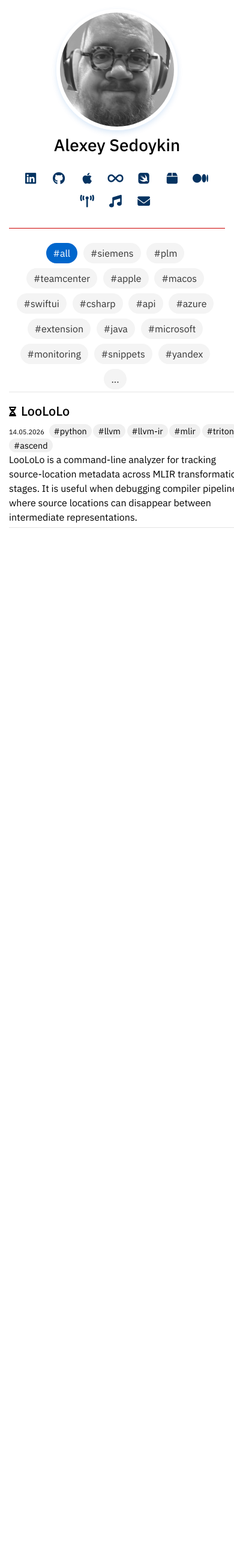
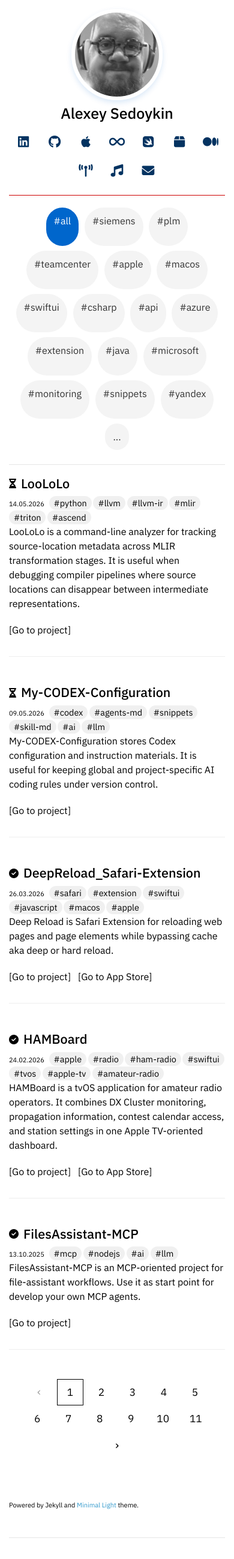
Before and after one commit to Krusty84/krusty84.github.io, a Jekyll site: the page built from index.html, in a window 390 px wide. Shown: the whole page at 60% size. Built offline with Jekyll 4.4.1, drawn with Linux system fonts in a browser that asks for light colours; a style sheet for code colours, icons or effects is not loaded; before the commit the page ends 900 px from its top, so only the background shows below that.

Commit message:
Refactor email link and enhance accessibility for social icons and tags

```diff
--- a/_config.yml
+++ b/_config.yml
@@ -20,7 +20,7 @@
 medium: https://medium.com/@Krusty84
 qrz: https://qrz.com/db/UB3ARM
 music: /music.html
-e-mail: "mailto:sedoykin@gmail.com"
+email_href: "mailto:sedoykin@gmail.com"
 
 # Images (e.g., your profile picture and your website's favicon)
 # "favicon" and "favicon_dark" are used for the light and dark modes, respectively.
--- a/_layouts/homepage.html
+++ b/_layouts/homepage.html
@@ -58,47 +58,47 @@
         {% endif %}
         <div class="social-icons">
           {% if site.google_scholar %}
-          <a style="margin: 0 5px 0 0" href="{{ site.google_scholar }}" target="_blank" rel="noopener"><i class="ai ai-google-scholar" style="font-size:1.2rem"></i></a>
+          <a style="margin: 0 5px 0 0" href="{{ site.google_scholar }}" target="_blank" rel="noopener" aria-label="My Google Scholar profile"><i class="ai ai-google-scholar" style="font-size:1.2rem"></i></a>
           {% endif %}
           {% if site.cv_link %}
-          <a style="margin: 0 5px 0 0" href="{{ site.cv_link }}" target="_blank" rel="noopener"><i class="ai ai-cv" style="font-size:1.3rem;"></i></a>
+          <a style="margin: 0 5px 0 0" href="{{ site.cv_link }}" target="_blank" rel="noopener" aria-label="My CV"><i class="ai ai-cv" style="font-size:1.3rem;"></i></a>
           {% endif %}
           {% if site.linkedin %}
-          <a style="margin: 0 5px 0 0" href="{{ site.linkedin }}" target="_blank" rel="noopener"><i class="fab fa-linkedin" style="font-size:1.3rem;" title="My LinkedIn"></i></a>
+          <a style="margin: 0 5px 0 0" href="{{ site.linkedin }}" target="_blank" rel="noopener" aria-label="My LinkedIn"><i class="fab fa-linkedin" style="font-size:1.3rem;" title="My LinkedIn"></i></a>
           {% endif %}
           {% if site.github_link %}
-          <a style="margin: 0 5px 0 0" href="{{ site.github_link }}" target="_blank" rel="noopener"><i class="fab fa-github" style="font-size:1.3rem;" title="My GitHub"></i></a>
+          <a style="margin: 0 5px 0 0" href="{{ site.github_link }}" target="_blank" rel="noopener" aria-label="My GitHub"><i class="fab fa-github" style="font-size:1.3rem;" title="My GitHub"></i></a>
           {% endif %}
           {% if site.apple %}
-          <a style="margin: 0 5px 0 0" href="{{ site.apple }}" target="_blank" rel="noopener"><i class="fab fa-apple" style="font-size:1.3rem;" title="My developments on the App Store"></i></a>
+          <a style="margin: 0 5px 0 0" href="{{ site.apple }}" target="_blank" rel="noopener" aria-label="My developments on the App Store"><i class="fab fa-apple" style="font-size:1.3rem;" title="My developments on the App Store"></i></a>
           {% endif %}
           {% if site.msvsstore %}
-          <a style="margin: 0 5px 0 0" href="{{ site.msvsstore }}" target="_blank" rel="noopener"><i class="fas fa-infinity" style="font-size:1.3rem;" title="My developments on the Visual Studio marketplace"></i></a>
+          <a style="margin: 0 5px 0 0" href="{{ site.msvsstore }}" target="_blank" rel="noopener" aria-label="My developments on the Visual Studio marketplace"><i class="fas fa-infinity" style="font-size:1.3rem;" title="My developments on the Visual Studio marketplace"></i></a>
           {% endif %}
           {% if site.swiftindex %}
-          <a style="margin: 0 5px 0 0" href="{{ site.swiftindex }}" target="_blank" rel="noopener"><i class="fab fa-swift" style="font-size:1.3rem;" title="My helpers on the Swift Package Index"></i></a>
+          <a style="margin: 0 5px 0 0" href="{{ site.swiftindex }}" target="_blank" rel="noopener" aria-label="My helpers on the Swift Package Index"><i class="fab fa-swift" style="font-size:1.3rem;" title="My helpers on the Swift Package Index"></i></a>
           {% endif %}
           {% if site.nuget %}
-          <a style="margin: 0 5px 0 0" href="{{ site.nuget }}" target="_blank" rel="noopener"><i class="fas fa-box" style="font-size:1.3rem;" title="My developments on the NuGet Gallery"></i></a>
+          <a style="margin: 0 5px 0 0" href="{{ site.nuget }}" target="_blank" rel="noopener" aria-label="My developments on the NuGet Gallery"><i class="fas fa-box" style="font-size:1.3rem;" title="My developments on the NuGet Gallery"></i></a>
           {% endif %}
           {% if site.medium %}
-          <a style="margin: 0 5px 0 0" href="{{ site.medium }}" target="_blank" rel="noopener"><i class="fab fa-medium" style="font-size:1.3rem;" title="I'm on Medium.com"></i></a>
+          <a style="margin: 0 5px 0 0" href="{{ site.medium }}" target="_blank" rel="noopener" aria-label="I'm on Medium.com"><i class="fab fa-medium" style="font-size:1.3rem;" title="I'm on Medium.com"></i></a>
           {% endif %}
           {% if site.qrz %}
-          <a style="margin: 0 5px 0 0" href="{{ site.qrz }}" target="_blank" rel="noopener" title="My Ham Radio page">
+          <a style="margin: 0 5px 0 0" href="{{ site.qrz }}" target="_blank" rel="noopener" title="My Ham Radio page" aria-label="My Ham Radio page">
             <i class="fas fa-tower-broadcast" style="font-size:1.3rem;"></i>
           </a>
           {% endif %}
           {% if site.twitter %}
-          <a style="margin: 0 5px 0 0" href="{{ site.twitter }}" target="_blank" rel="noopener"><i class="fab fa-x-twitter"></i></a>
+          <a style="margin: 0 5px 0 0" href="{{ site.twitter }}" target="_blank" rel="noopener" aria-label="My X profile"><i class="fab fa-x-twitter"></i></a>
           {% endif %}
           {% if site.music %}
-          <a style="margin: 0 5px 0 0" href="{{ site.music | relative_url }}" id="music-link" title="My playlists">
+          <a style="margin: 0 5px 0 0" href="{{ site.music | relative_url }}" id="music-link" title="My playlists" aria-label="My playlists">
             <i class="fas fa-music" style="font-size:1.3rem;"></i>
           </a>
           {% endif %}
-          {% if site.e-mail %}
-          <a style="margin: 0 5px 0 0" href="{{ site.email }}" target="_blank" rel="noopener" title="Email me">
+          {% if site.email_href %}
+          <a style="margin: 0 5px 0 0" href="{{ site.email_href }}" target="_blank" rel="noopener" title="Email me" aria-label="Email me">
             <i class="fas fa-envelope" style="font-size:1.3rem;"></i>
           </a>
           {% endif %}
@@ -121,7 +121,7 @@
           <a href="#" class="tag-link" data-tag="monitoring">#monitoring</a>
           <a href="#" class="tag-link" data-tag="snippets">#snippets</a>
           <a href="#" class="tag-link" data-tag="yandex">#yandex</a>
-          <button type="button" class="tag-cloud-toggle" aria-expanded="false">...</button>
+          <button type="button" class="tag-cloud-toggle" aria-expanded="false" aria-label="Show more tags">...</button>
           <div class="tag-cloud-extra" hidden>
             <a href="#" class="tag-link" data-tag="agents-md">#agents md</a>
             <a href="#" class="tag-link" data-tag="ai">#ai</a>
@@ -325,9 +325,9 @@
       @media screen and (max-width: 960px) {
         html,
         body {
-          height: 100%;
-          height: 100dvh;
-          overflow: hidden;
+          min-height: 100%;
+          overflow-x: hidden;
+          overflow-y: auto;
         }
 
         body {
@@ -336,47 +336,79 @@
 
         div.wrapper {
           display: block;
-          height: 100%;
-          height: 100dvh;
-          overflow: hidden;
+          min-height: 100%;
+          overflow: visible;
         }
 
         header {
-          background: #fff;
-          left: 15px;
+          background: transparent;
+          margin: 0 auto 20px;
+          max-width: 650px;
           overflow: visible;
-          position: fixed;
-          right: 15px;
-          top: 15px;
-          z-index: 1;
+          position: static;
+          width: 100%;
         }
 
         .page-content {
-          bottom: 0;
-          left: 15px;
           margin-left: auto;
           margin-right: auto;
           max-width: 650px;
-          overflow-y: auto;
-          padding-bottom: max(8px, env(safe-area-inset-bottom));
-          position: fixed;
-          right: 15px;
-          top: calc(var(--site-header-height, 0px) + 15px);
-          -webkit-overflow-scrolling: touch;
+          overflow: visible;
+          padding-bottom: max(24px, env(safe-area-inset-bottom));
+          position: static;
+          width: 100%;
         }
 
         .tag-cloud {
-          max-height: 32vh;
-          max-height: 32dvh;
-          overflow-y: auto;
-          -webkit-overflow-scrolling: touch;
+          max-height: none;
+          overflow: visible;
+          text-align: center;
+        }
+
+        .tag-cloud-extra {
+          max-height: none;
+          overflow: visible;
+          padding-right: 0;
         }
       }
 
       @media screen and (max-width: 480px) {
+        .avatar-wrapper {
+          height: 140px;
+          margin-bottom: 8px;
+          width: 140px;
+        }
+
+        header h1 {
+          font-size: 25px;
+          margin-bottom: 12px;
+        }
+
+        .social-icons {
+          display: flex;
+          flex-wrap: wrap;
+          gap: 4px 8px;
+          justify-content: center;
+          margin-bottom: 18px;
+        }
+
+        .social-icons a {
+          height: 44px;
+          line-height: 44px;
+          margin: 0 !important;
+          width: 44px;
+        }
+
         .tag-cloud {
-          max-height: 30vh;
-          max-height: 30dvh;
+          margin-top: 18px;
+          padding-top: 16px;
+        }
+
+        .tag-cloud a,
+        .tag-cloud-toggle {
+          margin: 4px 3px;
+          min-height: 44px;
+          padding: 10px 13px;
         }
       }
     </style>
--- a/index.html
+++ b/index.html
@@ -262,14 +262,16 @@
     cursor: pointer;
     font: inherit;
     line-height: 1;
-    padding: 7px 9px;
+    min-height: 44px;
+    min-width: 44px;
+    padding: 10px 12px;
   }
   .page-link.active {
     border-color: #000;
   }
   .pagination-arrow {
     font-size: 1.25rem;
-    padding: 5px 9px;
+    padding: 8px 12px;
   }
   .pagination-arrow:disabled {
     cursor: default;
@@ -331,6 +333,24 @@
   @media (prefers-color-scheme: dark) {
     .post-item {
       border-color: #444;
+      color: #dadbdf;
+    }
+    .post-status,
+    .post-item a,
+    .post-item small,
+    .post-item p,
+    #pagination,
+    .pagination-empty,
+    .page-link,
+    .pagination-arrow {
+      color: #dadbdf;
+    }
+    .page-link.active {
+      border-color: #dadbdf;
+    }
+    .tag {
+      background: #333;
+      color: #ddd;
     }
     .tag-cloud {
       border-color: #c00;
```
Also changed, not shown: about.md (+1 -1 lines), music.md (+12 -0 lines).
